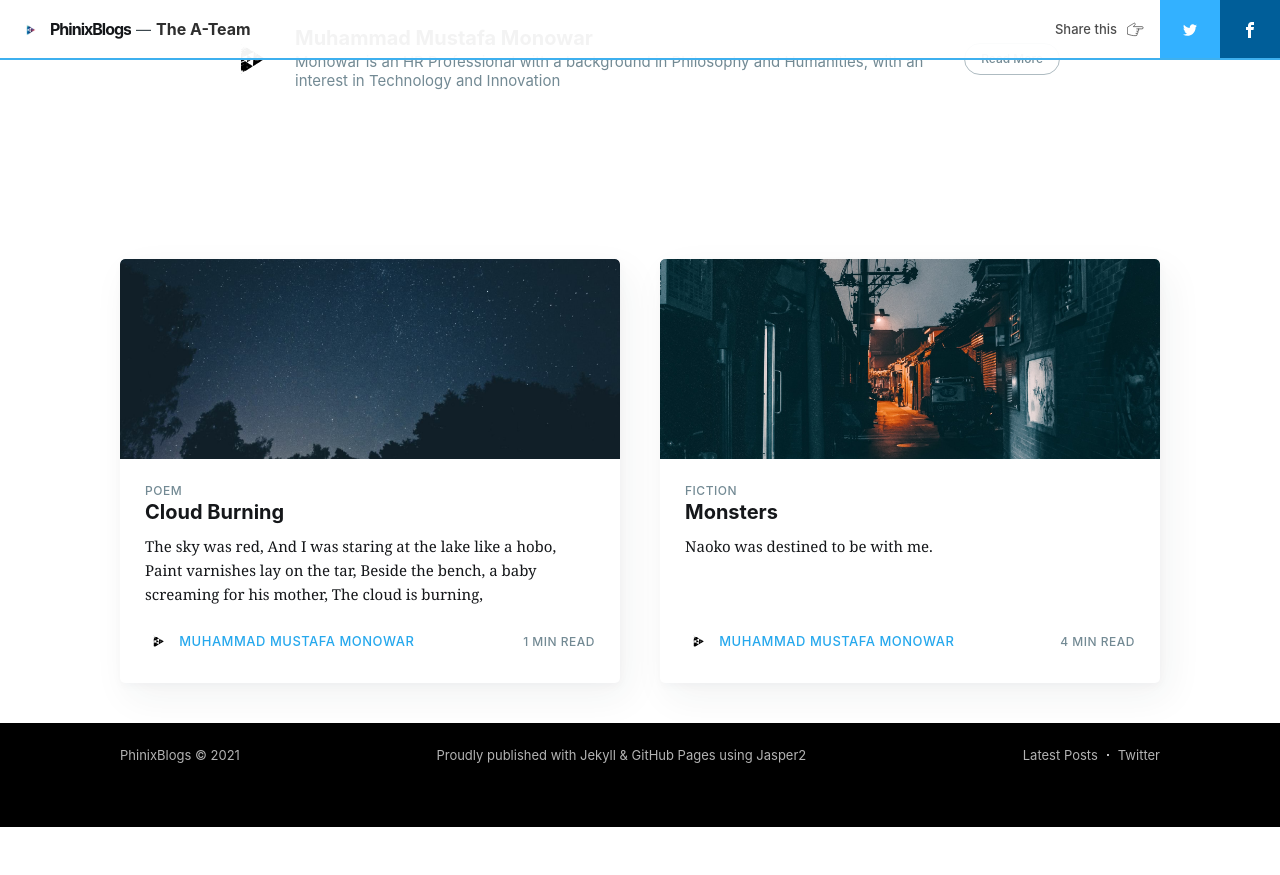
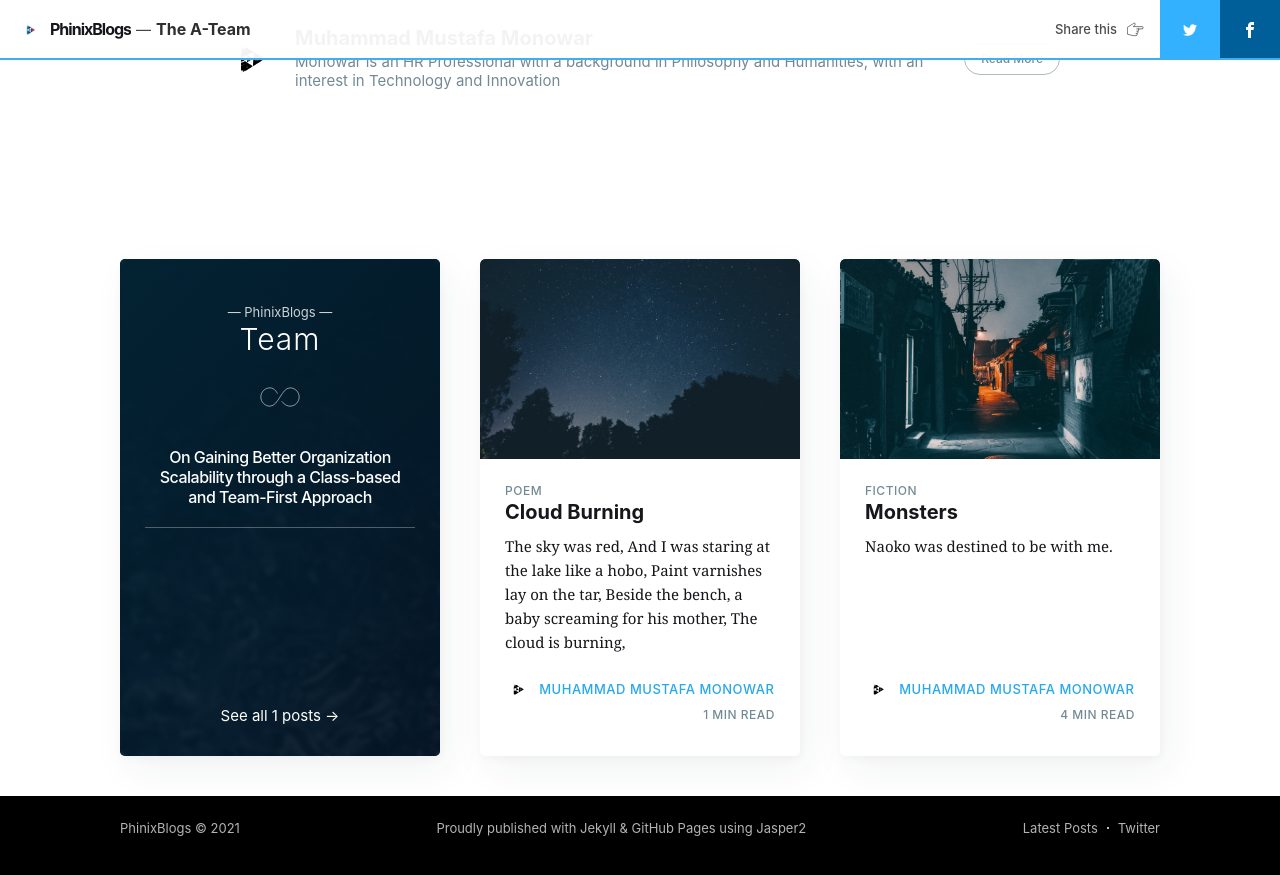
Before and after one commit to phinixgreen/phinixblogs, a Jekyll site: the page built from _posts/2020-07-30-The A-Team.md, in a window 1280 px wide and 900 px high, scrolled down 4282 px. Shown: the top 875 px of the window. Built offline with Jekyll 4.4.1, drawn with Linux system fonts in a browser that asks for light colours; nearby versions of some CDN libraries; comment, search, counter and statistics services are not loaded; before the commit the page ends 5109 px from its top, so only the background shows below that; part of the change alters nothing that is shown.

Commit message:
team first

```diff
--- a/_posts/2020-07-30-The A-Team.md
+++ b/_posts/2020-07-30-The A-Team.md
@@ -5,7 +5,7 @@ cover: assets/images/fauxelspexels.jpg
 navigation: True
 title: The A-Team
 date: 2020-07-30 05:19:00
-tags: teamwork
+tags: Team
 class: post-template
 subclass: 'post'
 author: mmmonowar
--- /dev/null
+++ b/_posts/2021-06-19-Organization Scalability Class-based and Team-First Approach.md
@@ -0,0 +1,58 @@
+---
+layout: post
+current: post
+cover: assets/images/brooke-cagle-g1Kr4Ozfoac-unsplash.jpg
+navigation: True
+title: On Gaining Better Organization Scalability through a Class-based and Team-First Approach
+date: 2021-06-19 10:18:00
+tags: Team
+class: post-template
+subclass: 'post'
+author: mmmonowar
+---
+
+The term Scalability is often mentioned when business owners are planning for rapid expansions in terms of the input and output capacity of their system or the business itself. In the technology domain, this could mean expanding the system capacity to serve more users by increasing the processing power or the number of processing units. The concept of Scalability has also been applied to Organizations in terms of how organizations can expand their operations to serve more customers with increased or more skilled Human Resources.
+
+For organizations, it is often more profitable to use less input for providing more output. For example, it seems if 5 administrative staff can take care of the administrative processes of 200 employees, it can be attempted to scale in two ways. The owner can assume there is an increase in the quality of skills of the administrative staff over time, and now 5 administrative staff can take care of 400 employees. Alternatively, the business owner may assume, there are fundamental limits to the ratio of administrative staff to regular employees. In such a case, an expansion from 200 employees to 400 employees may require expanding the number of administrative staff from 5 to 10. One is about the quality of input and the other is about the quantity of input.
+
+Unfortunately, Scalability is a complex phenomenon, precisely because Human beings are dynamic agents and can not be easily modeled by highly simple mathematical formulas. The larger the organization grows, the more complex its internal wiring becomes. Sometimes, this is good, as it serves for an internal dynamics equilibrium. But organizations are complex adaptive systems, and they do not operate discretely from larger adaptive systems within the society. Therefore, when external forces require shifts in way of work within the organization dynamics, larger and more established organizations may find it harder to manage major paradigm shifts than smaller and newer organizations.
+This seems, at the core, a design problem.
+
+To understand scalable infrastructure and organization, we may find the atom analogy useful. Atoms are said to be one of the building blocks of our physical reality. In the periodic table, atoms that are larger, are usually more unstable, and tend to break into smaller atoms. Smaller atoms on the other hand are relatively more stable.
+
+For the simplicity of understanding, we can assume that if a team is an atom of an organization, the larger the team, the more chances for it to be unstable. This poses a curious dilemma. If scaling is attempted on the quality side of input, it increases pressure on the team. If scaling is attempted on the quantity side of input, it increases chances of unstable dynamics. In both cases, the team performance is affected, which in turns could impact the organization itself.
+
+How are we to address this dilemma without getting biased on treating humans as inert objects?
+
+Here, my hypothesis is to design teams by limiting team members at a minimum size. Doing this might offer support in terms of team stability. The more stable a team is, we can assume, the more chances of the team to be tight-knit in their bonding and therefore ability to produce quality work through teamwork.
+
+So if the goal is to ensure the stability of atomic units of the organization, so that the organization scales well, how do we do this and what could be the implications given the optimization (or optimization failures)?
+
+My suggestion in this case is to keep a team size limited to 4-5 members. Furthermore, instead of having fixed division of task roles, where each team member works on siloed domains, a better alternative is to recruit team members based on classes. For example: in administration, a team of four could be given four distinct fixed work domains. No one interferes with another’s business, and over time siloed behavior emerges.
+
+To tackle the silo within teams, the concept of classes may be useful. It assumes that some people are good at executing technical tasks, while others are good at people handling. Some people may be very good at presenting the final work while others have a deeper understanding of how things actually work. I was inspired by a blog-post by Harold Jarche to conceive four fundamental classes for teams-design.
+
+   * Scholar
+   * Leader
+   * Executive
+   * Representative
+
+The concept of classes assumes that scholars are usually good at the domain of knowledge management, leaders are good at the domain of people management, executives are good at project management and representatives are good at customer relationship management. Note that the classes themselves do not define what tasks the team members will do, but rather predict the pattern of distribution of the tasks that a self-organizing team might make when dealing with assignments. The concept of classes also assumes that classes exhibit the strength and interests of a person that also overlaps with a team (organization) function. The specialization of a class is compensated by other class specialization. At the same time, when getting things done, it can be assumed that one class has less complete dominance over the rest. Because each of these classes work in a different domain of specialization, each team-members can then assume a temporary lead based on the need of the task or work and class specialization.
+
+One possible shortcoming of this hypothesis is rooted in the over-optimism that team cohesion works well based on specialization. The team-members may be very well specialized in their own domains but still not go along well. How to ensure this requires an entire different domain of research.
+
+Also, assuming that the team functions better with this limited number of members, we can also further argue that inter-team siloes could also emerge. I have given this some thought, and to me, it seems siloed behavior cannot be obliterated fully. But it seems that for scaling through increasing team-numbers (and not team member numbers), it could work better than having large departments.
+
+Then there is the need for the team to report to someone more experienced and with more responsibilities so that information about activities are compressed when they reach the top.
+
+For this, I believe Inter-Team and Intra-Class (ITIC) groups are helpful. For example, three teams work on three different projects. The leader-class-assuming-members of these three teams can belong to an ITIC group, led by a more senior leader class representative.
+
+In their book, “Team Topologies” Manuel Pais and Matthew Skelton argue that strictly hierarchical models (based on org-charts) are less effective than team-first approach. The class based approach seems aligned with their framework, both of the theories argue for preserving the atomicity of teams as important for scaling to larger organizations. A lot of unexpected situations can emerge when trying to put this theory forward in practice. For example, how do we make use of a situation when there is a shortage of representatives in one class and an overabundance of another? What happens when team members do not go along well despite their specialization? These questions need further thought. This is still in the early stage of a work in progress, and the suggestions generated are to be perfected through overcoming obstacles in practice. The class-based approach, for now, seems a good starting point for team design.
+
+
+---
+
+    Written by Muhammad Mustafa Monowar
+    Photo by Brooke Cagle on Unsplash
+
+---
```
Also changed, not shown: 1 other file.
